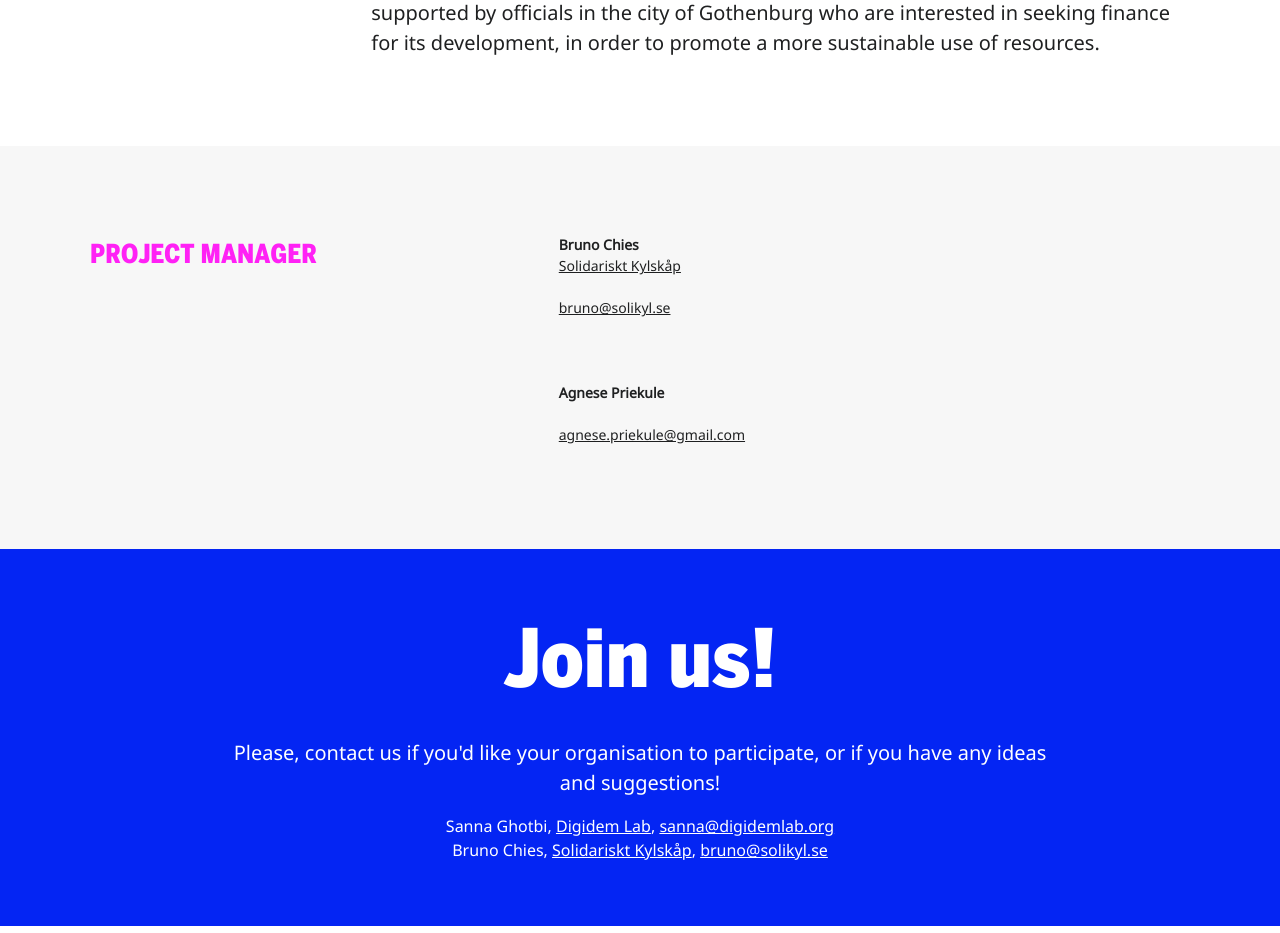
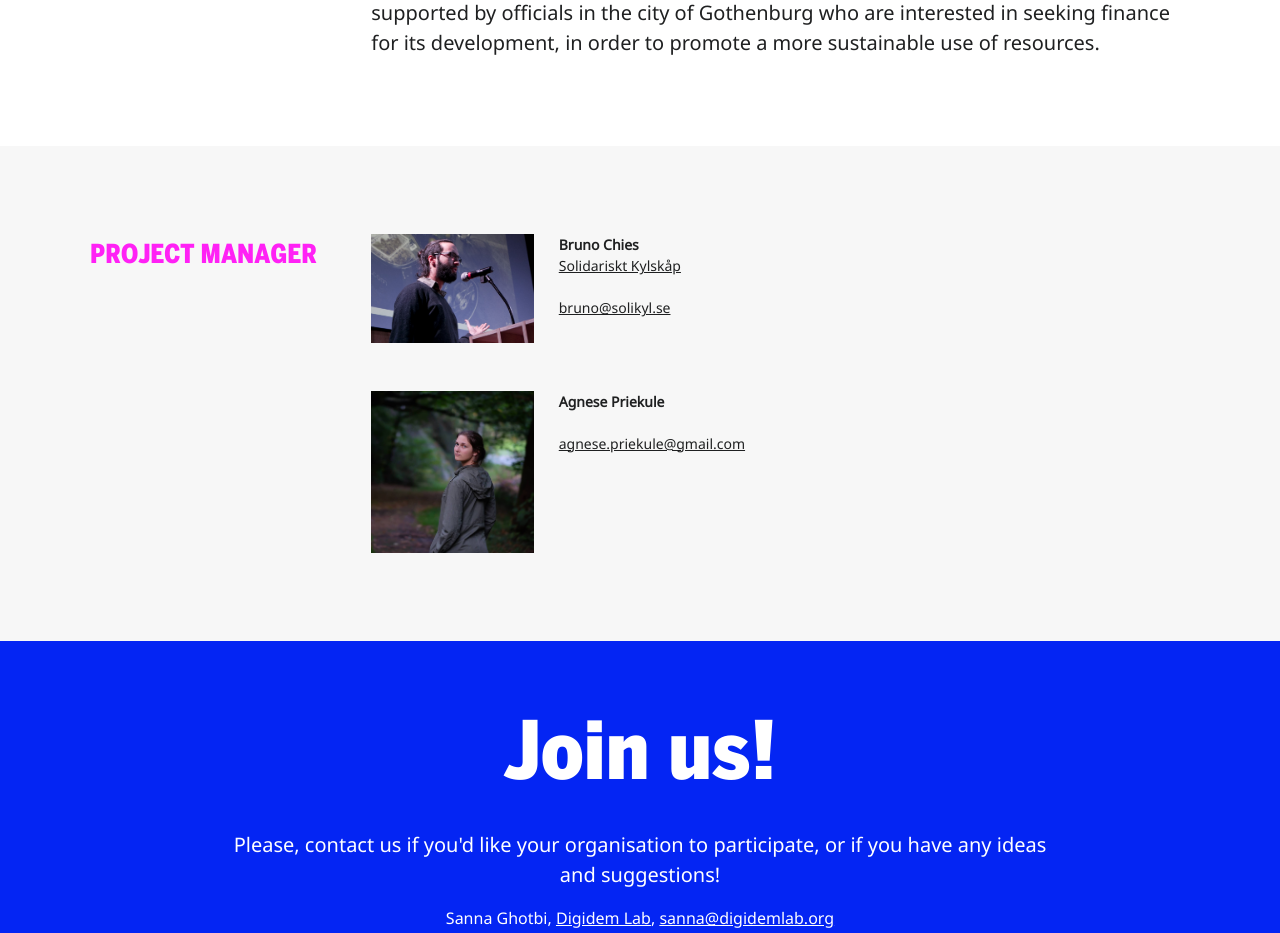
Before and after one commit to civictechsweden/civictech.se, a Jekyll site: the page built from _posts/2017-12-20-getaborg-en.md, in a window 1280 px wide. Shown: the part 1127-2060 px from the top of the page. Built offline with Jekyll 4.4.1, drawn with Linux system fonts in a browser that asks for light colours; nearby versions of some CDN libraries.

Commit message:
Updated Getaborg En

```diff
--- a/_posts/2017-12-20-getaborg-en.md
+++ b/_posts/2017-12-20-getaborg-en.md
@@ -22,12 +22,12 @@
   url:
 contact:
 - name: Bruno Chies
-  image:
+  image: "/uploads/bruno_medialabprado.jpg"
   mail: bruno@solikyl.se
   organisation: Solidariskt Kylskåp
   organisation-link: http://solikyl.se/
 - name: Agnese Priekule
-  image:
+  image: "/uploads/agnese.jpg"
   mail: agnese.priekule@gmail.com
   organisation:
   organisation-link:
```
